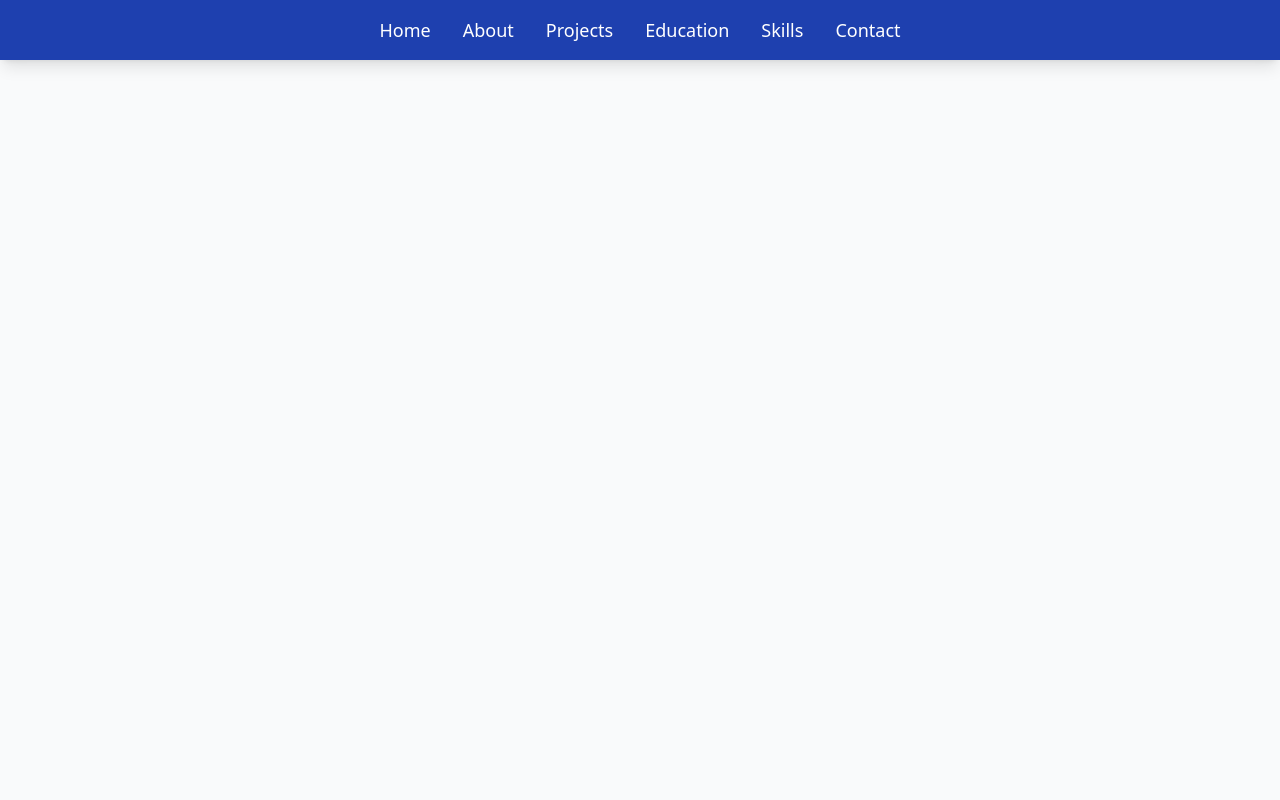
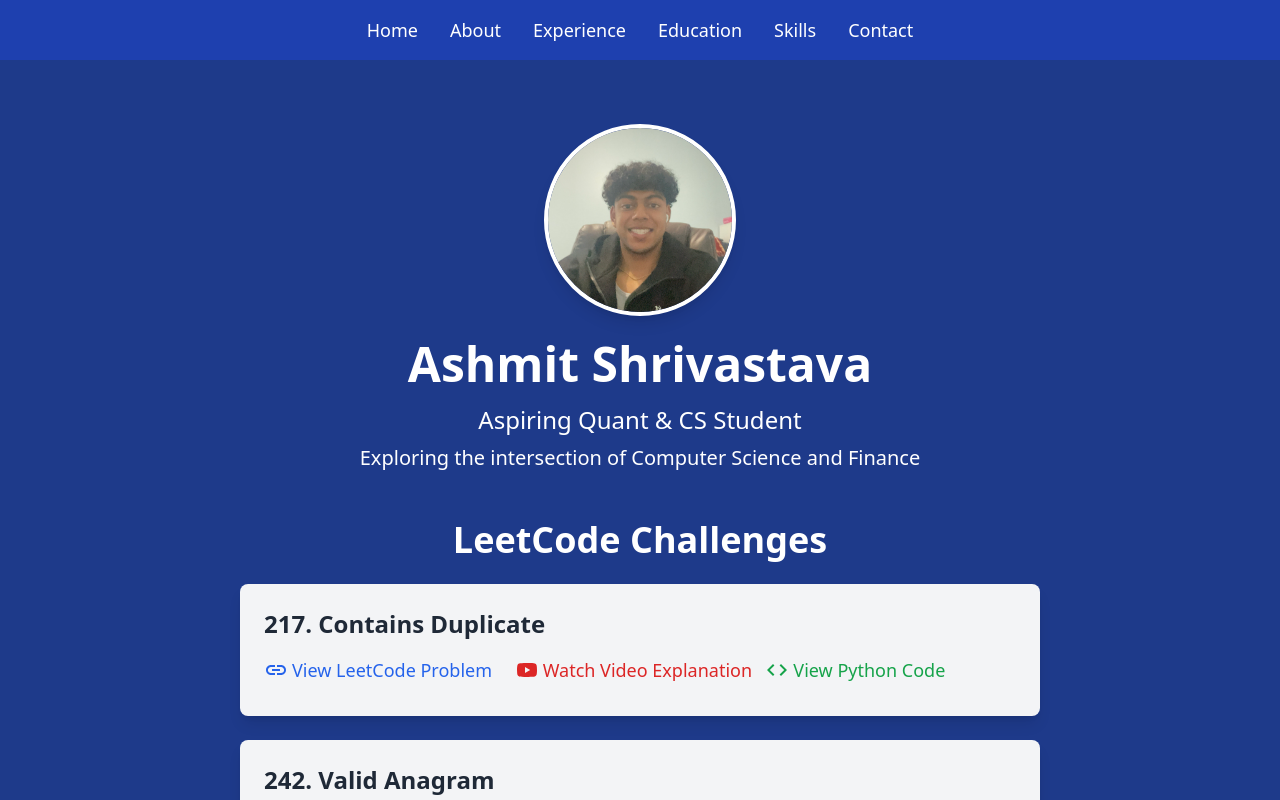
Before and after one commit to ashmit1002/personal-website, a React (Create React App) app: page /home in a window 1280 px wide. Shown: the top 800 px of the page. Built offline with nearby package versions, Linux system fonts and the light colour scheme.

Commit message:
initial leetcode implementation

```diff
--- a/package.json
+++ b/package.json
@@ -3,6 +3,10 @@
   "version": "0.1.0",
   "private": true,
   "dependencies": {
+    "@emotion/react": "^11.13.3",
+    "@emotion/styled": "^11.13.0",
+    "@mui/icons-material": "^6.1.1",
+    "@mui/material": "^6.1.1",
     "@testing-library/jest-dom": "^5.17.0",
     "@testing-library/react": "^13.4.0",
     "@testing-library/user-event": "^13.5.0",
--- a/src/App.js
+++ b/src/App.js
@@ -16,7 +16,7 @@ function App() {
         <Navbar />
         <Routes>
           {/* Default route to render the Homepage */}
-          <Route path="/" element={<Header />} />
+          <Route path="/home" element={<Header />} />
           <Route path="/about" element={<About />} />
           <Route path="/experience" element={<Experience />} />
           <Route path="/education" element={<Education />} />
--- a/src/Header.js
+++ b/src/Header.js
@@ -1,19 +1,200 @@
 // src/Header.js
-import React from 'react';
+import React, { useState } from 'react';
 import profilePic from './assets/quickSelfie.jpg';
+import Leetcode_Chunk from './LeetCode_Chunk';
 
 const Header = () => {
+  const leetcodeChallenges = [
+    {
+      title: "217. Contains Duplicate",
+      problemLink: "https://leetcode.com/problems/contains-duplicate/",
+      youtubeLink: "https://www.youtube.com/watch?v=example",
+      code: `class Solution:
+    def containsDuplicate(self, nums: List[int]) -> bool:
+        prevSet = set()
+        for i in nums:
+            if i in prevSet:
+                return True
+            prevSet.add(i)
+        return False`
+    },
+    {
+      title: "242. Valid Anagram",
+      problemLink: "https://leetcode.com/problems/valid-anagram/",
+      youtubeLink: "https://www.youtube.com/watch?v=example",
+      code: `class Solution:
+    def isAnagram(self, s: str, t: str) -> bool:
+        if len(s) != len(t):
+            return False
+
+        sMap = {}
+        tMap = {}
+        for i in range(len(s)):
+            sMap[s[i]] = sMap.get(s[i], 0) + 1
+            tMap[t[i]] = tMap.get(t[i], 0) + 1
+        return sMap == tMap`
+    },
+    {
+      title: "1. Two Sum",
+      problemLink: "https://leetcode.com/problems/two-sum/",
+      youtubeLink: "https://www.youtube.com/watch?v=example",
+      code: `class Solution:
+    def twoSum(self, nums: List[int], target: int) -> List[int]:
+        prevMap = {}
+        for i in range(len(nums)):
+            diff = target - nums[i]
+            if diff in prevMap:
+                return [prevMap[diff], i]
+            prevMap[nums[i]] = i`
+    },
+    {
+      title: "49. Group Anagrams",
+      problemLink: "https://leetcode.com/problems/group-anagrams/",
+      youtubeLink: "https://www.youtube.com/watch?v=example",
+      code: `class Solution:
+    def groupAnagrams(self, strs: List[str]) -> List[List[str]]:
+        hashMap = defaultdict(list)
+        for i in strs:
+            sorted_word = "".join(sorted(i))
+            hashMap[sorted_word].append(i)
+        return list(hashMap.values())`
+    },
+    {
+      title: "347. Top K Frequent Elements",
+      problemLink: "https://leetcode.com/problems/top-k-frequent-elements/",
+      youtubeLink: "https://www.youtube.com/watch?v=example",
+      code: `class Solution:
+    def topKFrequent(self, nums: List[int], k: int) -> List[int]:
+        counts = {}
+        freq = [[] for i in range(len(nums) + 1)]
+        for i in nums:
+            counts[i] = counts.get(i, 0) + 1
+        for v,c in counts.items():
+            freq[c].append(v)
+
+        result = []
+        for i in range(len(freq) - 1, -1, -1):
+            for j in freq[i]:
+                result.append(j)
+                if len(result) == k:
+                    return result`
+    },
+    {
+      title: "238. Product of Array Except Self",
+      problemLink: "https://leetcode.com/problems/product-of-array-except-self/",
+      youtubeLink: "https://www.youtube.com/watch?v=example",
+      code: `class Solution:
+    def productExceptSelf(self, nums: List[int]) -> List[int]:
+        result = [1] * len(nums)
+        for i in range(1, len(nums)):
+            result[i] = result[i - 1] * nums[i - 1]
+        postProduct = 1
+        for i in range(len(nums) - 1, -1, -1):
+            result[i] *= postProduct
+            postProduct *= nums[i]
+        return result`
+    },
+    {
+      title: "36. Valid Sudoku",
+      problemLink: "https://leetcode.com/problems/valid-sudoku/",
+      youtubeLink: "https://www.youtube.com/watch?v=example",
+      code: `class Solution:
+    def isValidSudoku(self, board: List[List[str]]) -> bool:
+        rows = defaultdict(set)
+        columns = defaultdict(set)
+        grid = defaultdict(set)
+        for r in range(9):
+            for c in range(9):
+                if(board[r][c] == "."):
+                    continue
+                if(board[r][c] in rows[r] or board[r][c] in columns[c] or board[r][c] in grid[r//3, c//3]):
+                    return False
+                rows[r].add(board[r][c])
+                columns[c].add(board[r][c])
+                grid[(r//3), (c//3)].add(board[r][c])
+        return True`
+    },
+    {
+      title: "128. Longest Consecutive Sequence",
+      problemLink: "https://leetcode.com/problems/longest-consecutive-sequence/",
+      youtubeLink: "https://www.youtube.com/watch?v=example",
+      code: `class Solution:
+    def longestConsecutive(self, nums: List[int]) -> int:
+        numSet = set(nums)
+        longest = 0
+        for n in nums:
+            streak = 0
+            if n - 1 not in numSet:
+                streak += 1
+                while n + streak in numSet:
+                    streak += 1
+                longest = max(longest, streak)
+        return longest`
+    },
+    // Add more challenges as needed
+  ];
+
+  const [currentPage, setCurrentPage] = useState(1);
+  const chunksPerPage = 5;
+
+  // Calculate the index of the last chunk on the current page
+  const indexOfLastChunk = currentPage * chunksPerPage;
+  // Calculate the index of the first chunk on the current page
+  const indexOfFirstChunk = indexOfLastChunk - chunksPerPage;
+  // Get the current chunks
+  const currentChunks = leetcodeChallenges.slice(indexOfFirstChunk, indexOfLastChunk);
+
+  // Calculate total pages
+  const totalPages = Math.ceil(leetcodeChallenges.length / chunksPerPage);
+
   return (
     <div className="relative bg-blue-900 text-white flex flex-col items-center justify-center py-16">
       <img
         src={profilePic}
         alt="Ashmit Shrivastava"
-        className="w-48 h-48 rounded-full border-4 border-white shadow-lg mb-6 object-cover"
+        className="w-48 h-48 rounded-full border-4 border-white shadow-lg mb-6 object-cover" // Circular styling
       />
       <div className="text-center">
         <h1 className="text-5xl font-bold">Ashmit Shrivastava</h1>
-        <p className="text-2xl mt-4">Aspiring Quant & SWE</p>
-        <p className="text-xl mt-2">Exploring the intersection of Computer Science, Entrepreneurship, and Finance</p>
+        <p className="text-2xl mt-4">Aspiring Quant & CS Student</p>
+        <p className="text-xl mt-2">Exploring the intersection of Computer Science and Finance</p>
+      </div>
+
+      {/* Leetcode Section */}
+      <div className="mt-12 max-w-4xl mx-auto">
+        <h2 className="text-4xl font-bold mb-6 text-center">LeetCode Challenges</h2>
+
+        {/* Render current chunks */}
+        {currentChunks.map((challenge, index) => (
+          <Leetcode_Chunk
+            key={index}
+            title={challenge.title}
+            problemLink={challenge.problemLink}
+            youtubeLink={challenge.youtubeLink}
+            code={challenge.code}
+          />
+        ))}
+
+        {/* Pagination Controls */}
+        <div className="flex justify-center mt-4 space-x-4">
+          <button
+            onClick={() => setCurrentPage((prev) => Math.max(prev - 1, 1))}
+            disabled={currentPage === 1}
+            className="px-4 py-2 bg-blue-600 text-white rounded hover:bg-blue-700 transition"
+          >
+            Previous
+          </button>
+          <span className="text-lg">
+            Page {currentPage} of {totalPages}
+          </span>
+          <button
+            onClick={() => setCurrentPage((prev) => Math.min(prev + 1, totalPages))}
+            disabled={currentPage === totalPages}
+            className="px-4 py-2 bg-blue-600 text-white rounded hover:bg-blue-700 transition"
+          >
+            Next
+          </button>
+        </div>
       </div>
     </div>
   );
--- /dev/null
+++ b/src/LeetCode_Chunk.js
@@ -0,0 +1,74 @@
+// src/Leetcode_Chunk.js
+import React, { useState, useRef, useEffect } from 'react';
+import LinkIcon from '@mui/icons-material/Link';
+import YouTubeIcon from '@mui/icons-material/YouTube';
+import CodeIcon from '@mui/icons-material/Code';
+
+const Leetcode_Chunk = ({ title, problemLink, youtubeLink, code, codeLink }) => {
+  const [showCode, setShowCode] = useState(false);  // State to manage code box visibility
+  const chunkRef = useRef(null); // Reference to the Leetcode_Chunk div
+  const [chunkHeight, setChunkHeight] = useState('auto'); // State to store the height of Leetcode_Chunk
+
+  // Set the height of the Code Box to match the height of the Leetcode_Chunk div
+  useEffect(() => {
+    if (chunkRef.current) {
+      setChunkHeight(chunkRef.current.offsetHeight + 'px'); // Get the height of the chunk and set it
+    }
+  }, [showCode]); // Update height whenever the code box is toggled
+
+  return (
+    <div
+      ref={chunkRef}
+      className="relative p-6 bg-gray-100 shadow-lg rounded-lg mb-6 transition transform hover:scale-105 hover:shadow-2xl"
+      style={{ width: '50rem' }}  // Set custom width for Leetcode_Chunk
+    >
+      <h3 className="text-2xl font-semibold mb-4 text-gray-800">{title}</h3>
+
+      {/* Buttons Layout */}
+      <div className="flex justify-between mb-2">
+        {/* Leetcode Problem Link with LinkIcon */}
+        <a
+          href={problemLink}
+          target="_blank"
+          rel="noopener noreferrer"
+          className="flex items-center text-lg text-blue-600 hover:text-blue-800 hover:underline transition flex-1 text-center"
+        >
+          <LinkIcon className="mr-1" /> View LeetCode Problem
+        </a>
+
+        {/* YouTube Explanation Link with YouTubeIcon */}
+        <a
+          href={youtubeLink}
+          target="_blank"
+          rel="noopener noreferrer"
+          className="flex items-center text-lg text-red-600 hover:text-red-800 hover:underline transition flex-1 text-center"
+        >
+          <YouTubeIcon className="mr-1" /> Watch Video Explanation
+        </a>
+
+        {/* Python Code Link with CodeIcon */}
+        <button
+          onClick={() => setShowCode(!showCode)} // Toggle code visibility
+          className="flex items-center text-lg text-green-600 hover:text-green-800 hover:underline transition flex-1 text-center"
+        >
+          <CodeIcon className="mr-1" /> View Python Code
+        </button>
+      </div>
+
+      {/* Code Box that appears below the buttons */}
+      {showCode && (
+        <div
+          className="mt-4 bg-white border border-gray-300 rounded-lg p-4 overflow-y-auto shadow-lg"
+          style={{ height: chunkHeight, width: '100%' }} // Full width of the chunk
+        >
+          <h4 className="text-lg font-semibold mb-2">Python Code:</h4>
+          <pre className="whitespace-pre-wrap text-sm text-gray-700">
+            {code}
+          </pre>
+        </div>
+      )}
+    </div>
+  );
+};
+
+export default Leetcode_Chunk;
--- a/src/Navbar.js
+++ b/src/Navbar.js
@@ -6,7 +6,7 @@ const Navbar = () => {
   return (
     <nav className="bg-blue-800 text-white shadow-lg">
       <ul className="flex justify-center space-x-8 py-4">
-        {['Home', 'About', 'Projects', 'Education', 'Skills', 'Contact'].map((item) => (
+        {['Home', 'About', 'Experience', 'Education', 'Skills', 'Contact'].map((item) => (
           <li key={item}>
             <Link
               to={`/${item.toLowerCase()}`} // Links will be in lowercase
```
Also changed, not shown: tailwind.config.js (line endings or trailing spaces), 1 other file (tests, documents, lock files or other folders).
